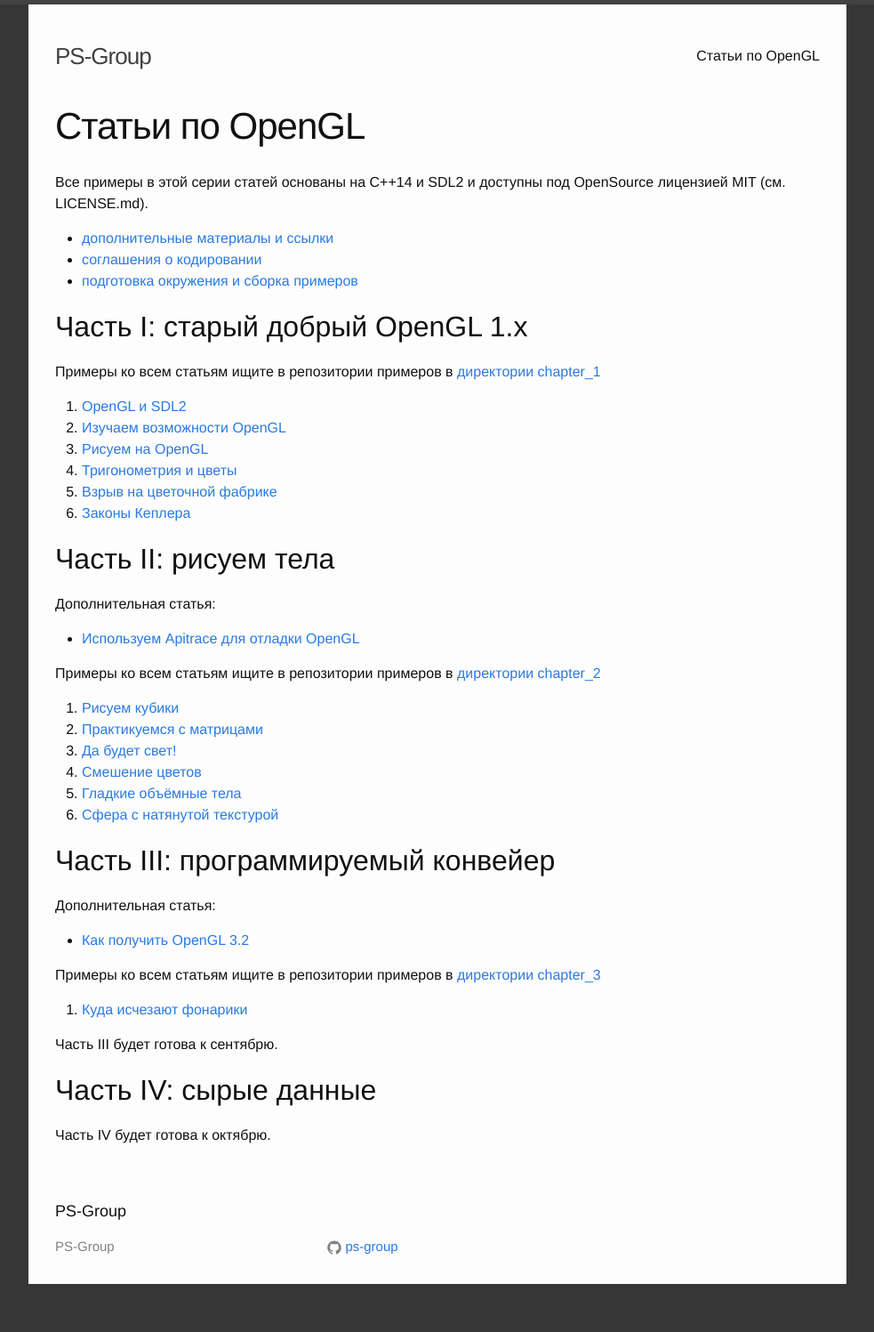
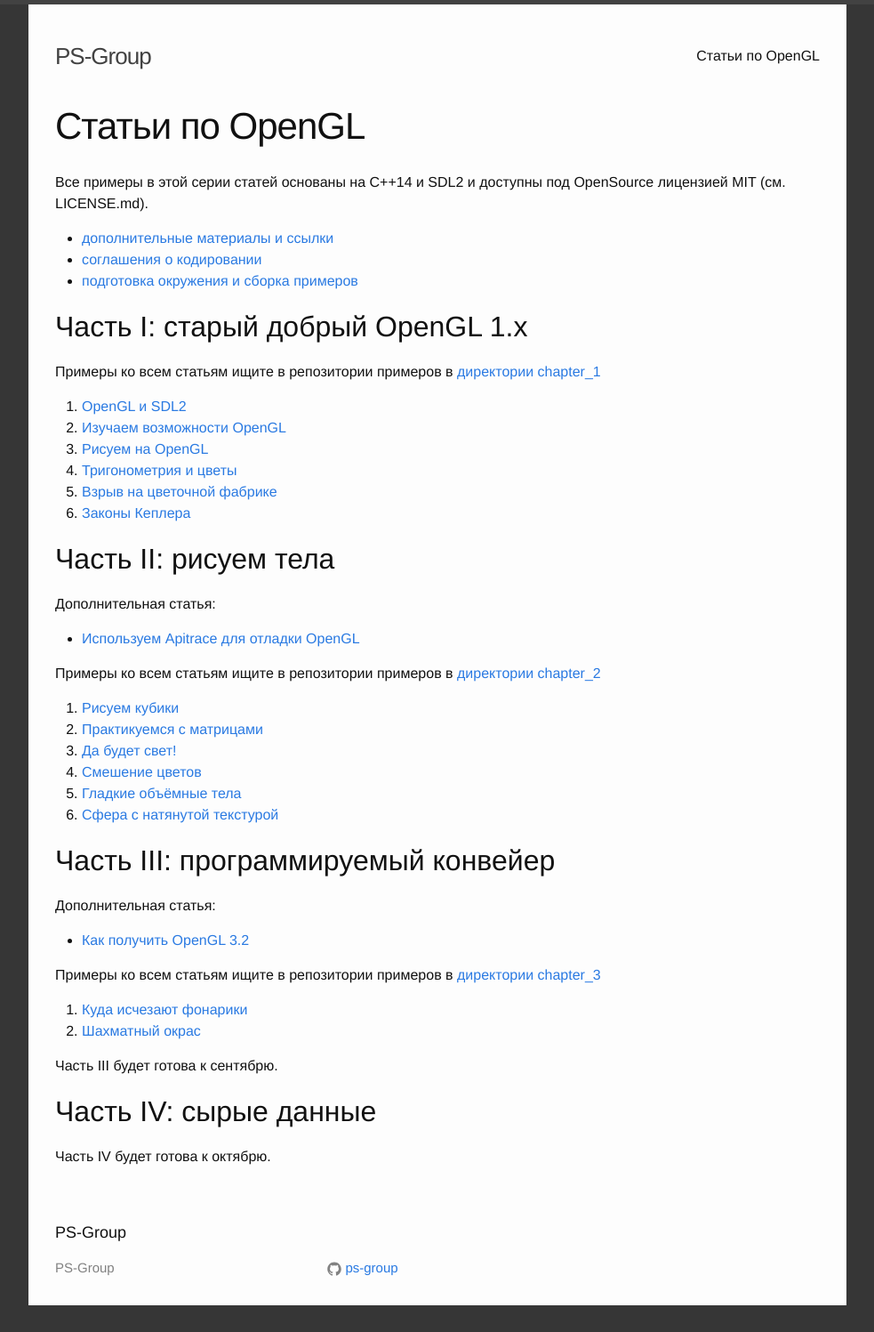
Before and after one commit to ps-group/ps-group.github.io, a Jekyll site: the page built from opengl.md, in a window 1280 px wide. Shown: the whole page at 89% size, without its empty margins (148-1131 px from the left). Built offline with Jekyll 4.4.1, drawn with Linux system fonts in a browser that asks for light colours; before the commit the page ends 1473 px from its top, so only the background shows below that.

Commit message:
Добавил статью №14 в индекс статей OpenGL

```diff
--- a/opengl.md
+++ b/opengl.md
@@ -45,6 +45,7 @@
 Примеры ко всем статьям ищите в репозитории примеров в [директории chapter_3](https://github.com/PS-Group/cg_course_examples/blob/dev/chapter_3)
 
  1. [Куда исчезают фонарики](/opengl/lesson_13.html)
+ 1. [Шахматный окрас](/opengl/lesson_14.html)
 
 Часть III будет готова к сентябрю.
 
```
